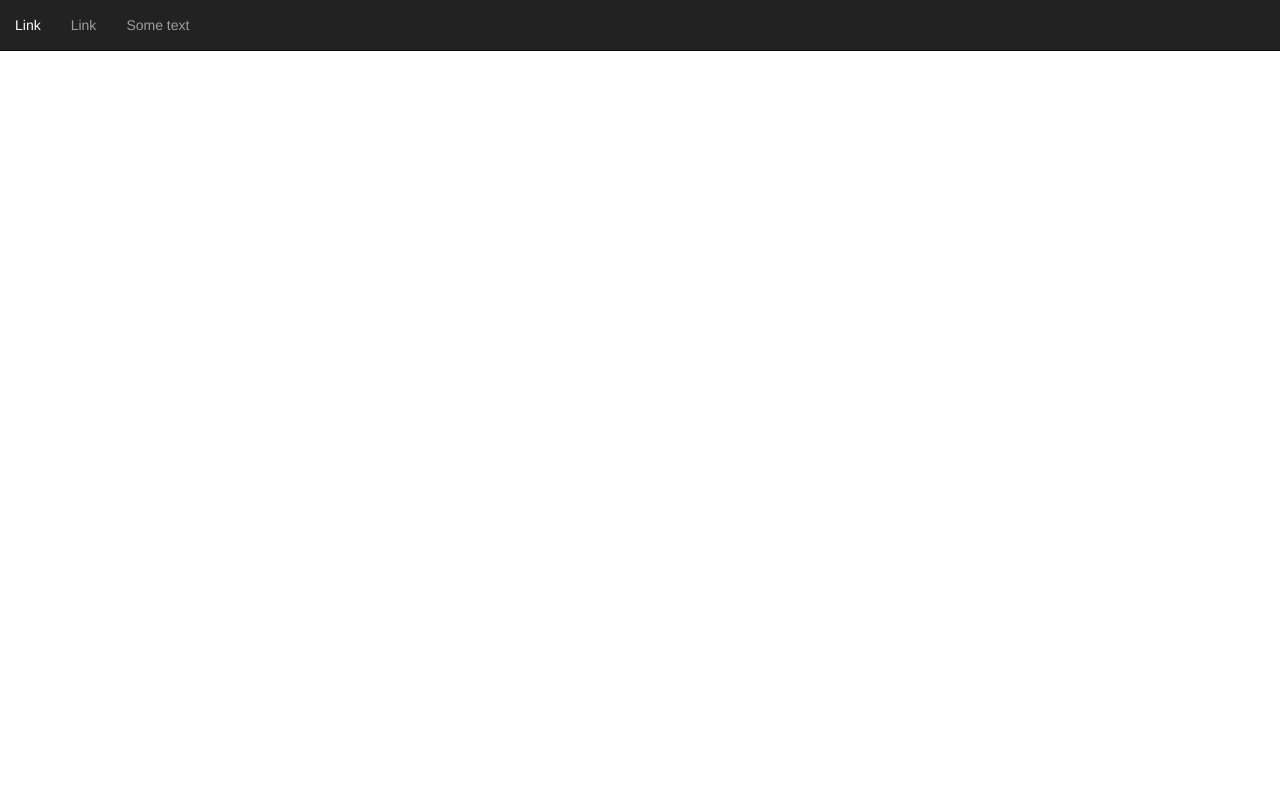
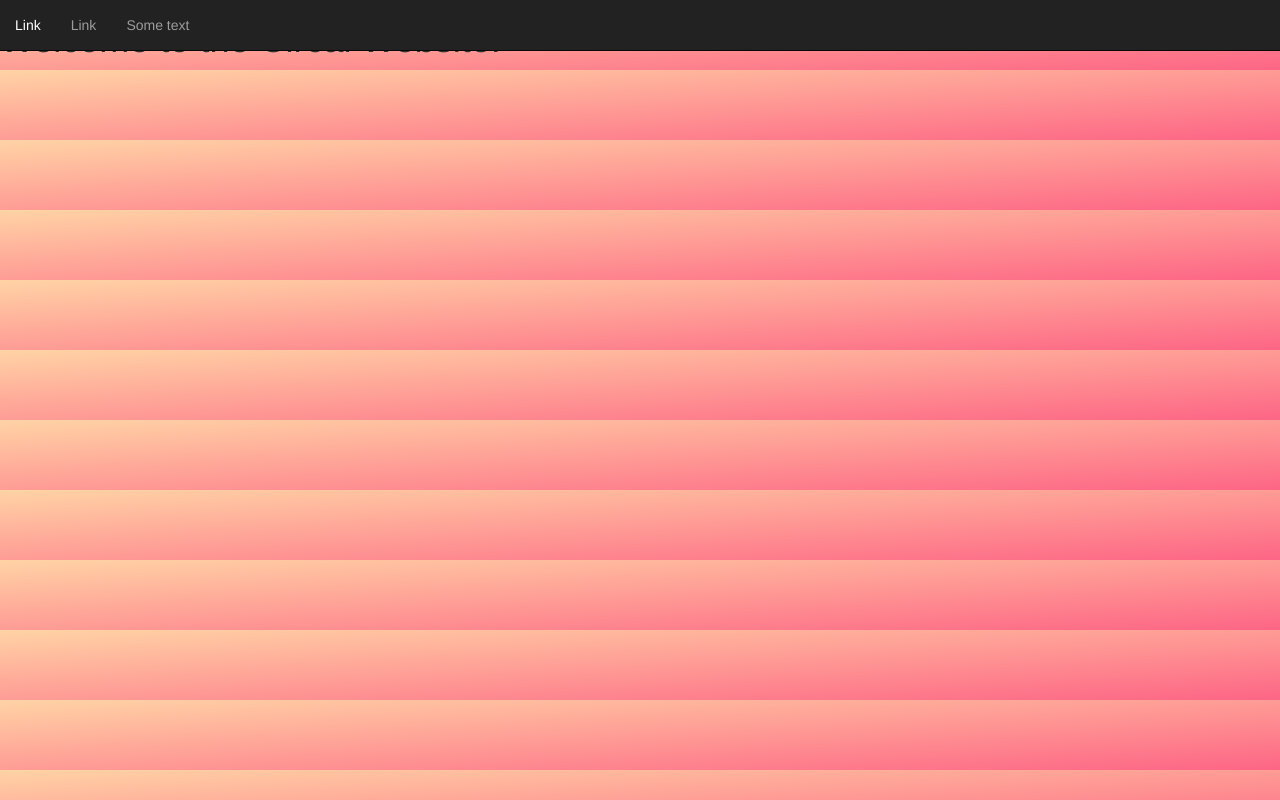
Before and after one commit to circal-web/circal-web.github.io, a plain HTML site: page index.html in a window 1280 px wide. Drawn offline with nearby package versions, Linux system fonts and the light colour scheme.

Commit message:
Update index.html

```diff
--- a/index.html
+++ b/index.html
@@ -19,7 +19,7 @@
     <p class="navbar-text">Some text</p>
    </nav>
 
-  <body id = "gradient>
+  <body id = "gradient">
     <h1> Welcome to the Circal Website! </h1>
   </body>
 </html>
```
